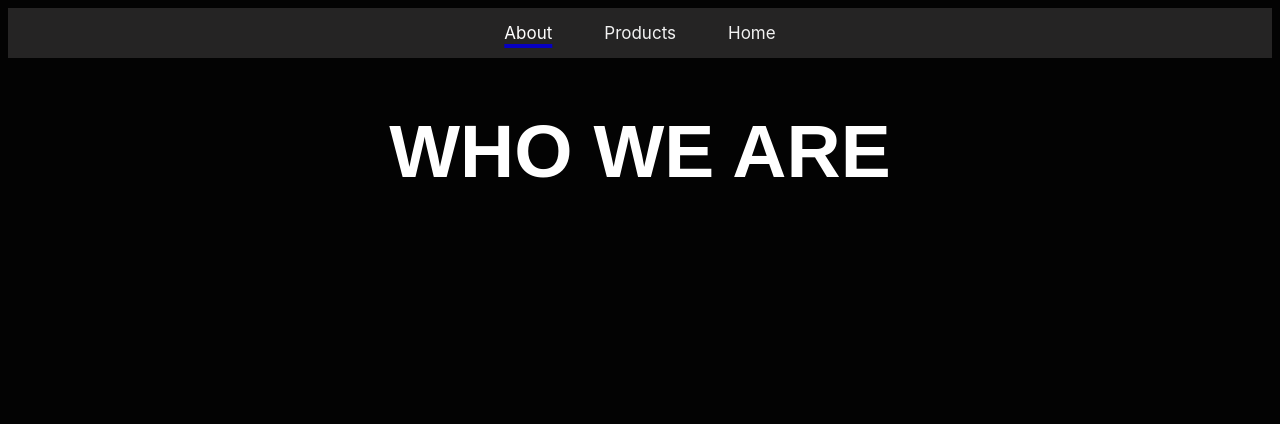
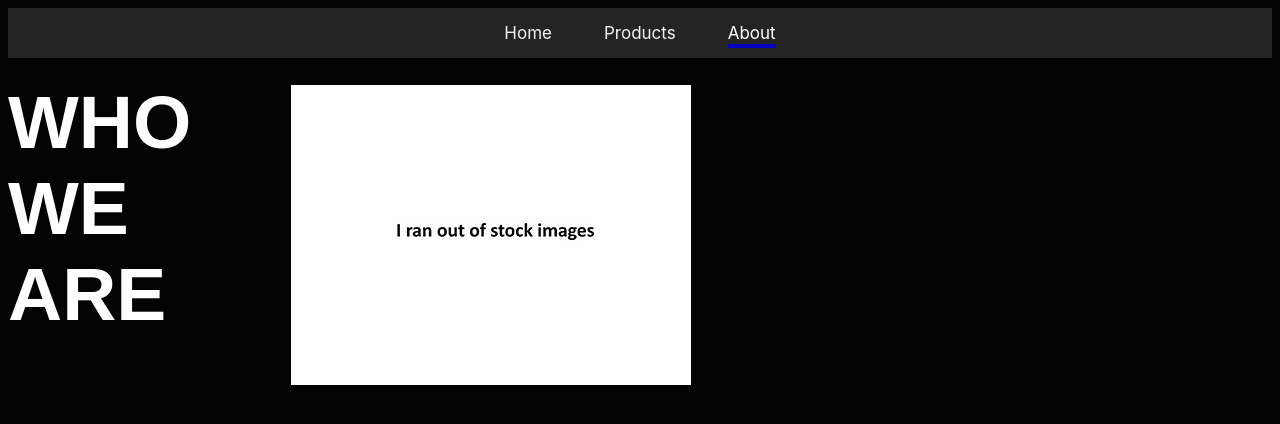
Before and after one commit to Jack-cl-dev/StrideSneaks, a plain HTML site: page about.html in a window 1280 px wide. Drawn offline with Linux system fonts and the light colour scheme.

Commit message:
Started work on the "about" page

```diff
--- a/about.css
+++ b/about.css
@@ -45,7 +45,19 @@ body {
 }
 .Main-heading {
     color: #ffffff;
-    text-align: center;
+    text-align: left;
     font-size: 75px;
     font-family: 'Inter Semi Bold', sans-serif;
 }
+
+.container {
+    display: flex;
+    color: #ffffff;
+    font-family: 'Inter Semi Bold', sans-serif;
+    font-size: 75px;
+}
+
+.placeholder {
+    margin: 6px;
+    margin-left: 100px;
+}
--- a/about.html
+++ b/about.html
@@ -4,13 +4,18 @@
     <link rel="stylesheet" href="About.css">
     <title>about</title>
     <div class="topnav">
+        <a href="home.html">Home</a>
+        <a href="products.html">Products</a>
         <a class="active" href="about.html">About</a>
-        <a href="products.html">Products</a>
-        <a href="home.html">Home</a>
     </div>
 </head>
 <body>
- <h1 class="Main-heading">WHO WE ARE</h1>
+ <h1>
+     <div class="container">
+        WHO<br>WE<br>ARE<img class="placeholder" src="/Images/out-of-stock-images.jpg" />
+     </div>
+ </h1>
+
 
 </body>
 </html>
```
Also changed, not shown: products.html (+1 -1 lines).
